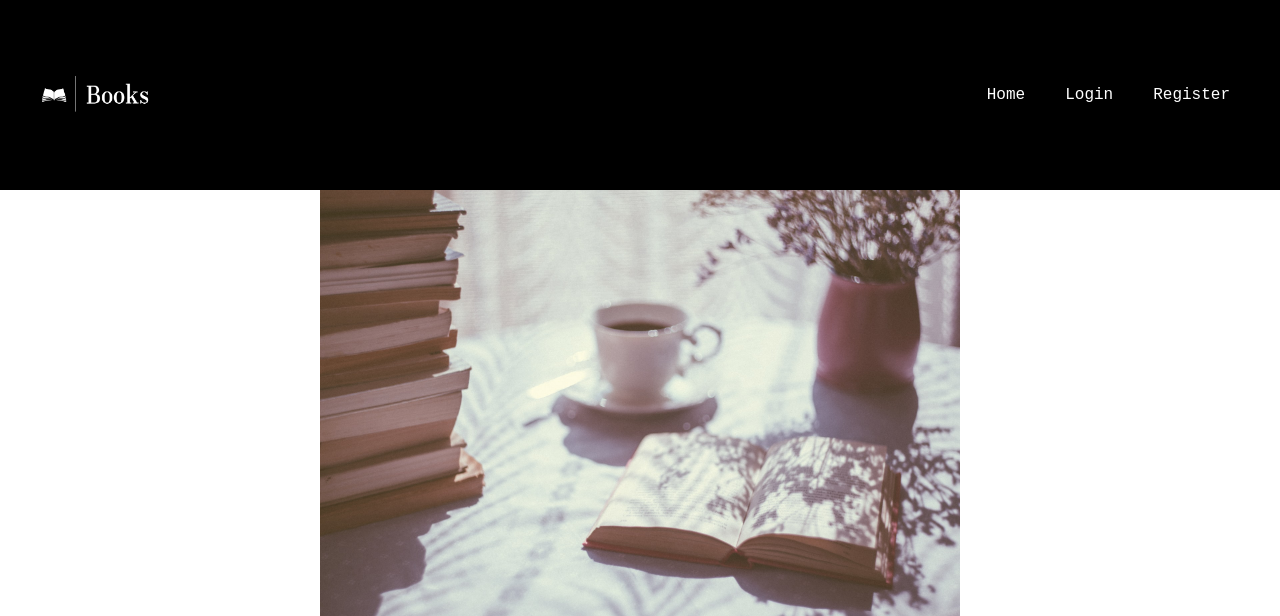
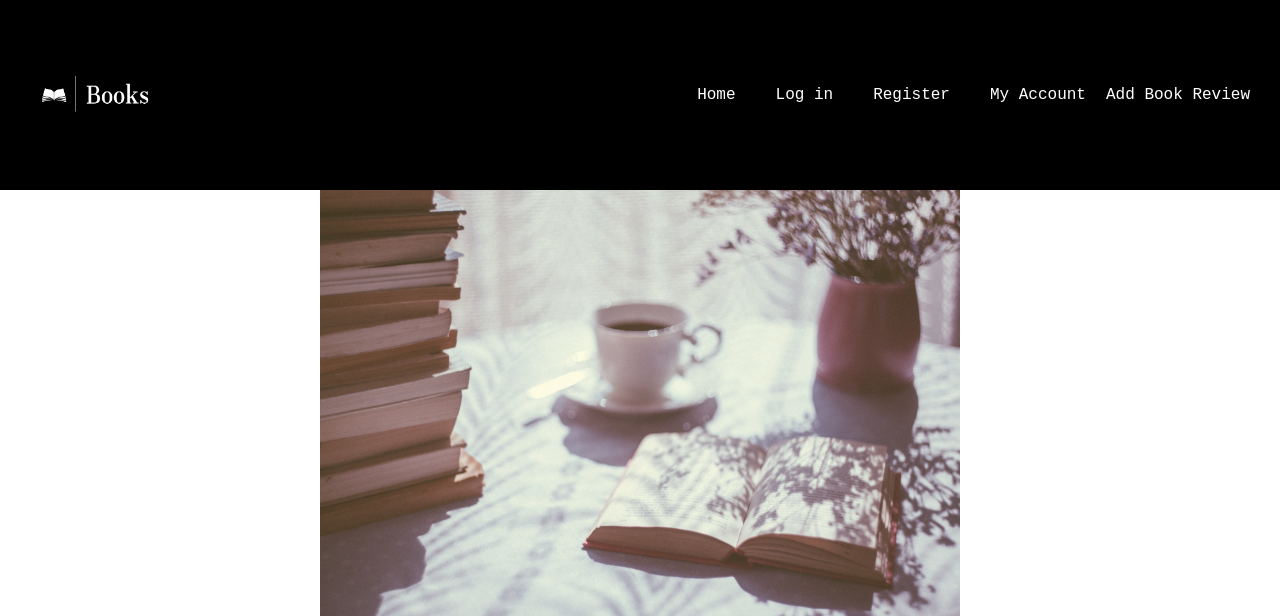
Before and after one commit to IzzySoprano/Books-MS3, a Flask app: page / in a window 1280 px wide. Shown: the top 616 px of the page. Run offline with Flask 2, Linux system fonts and the light colour scheme; the visitor is signed in with stand-in values (Sample User, id 1); some libraries are stand-ins or nearby versions.

```diff
--- a/templates/base.html
+++ b/templates/base.html
@@ -20,10 +20,14 @@
       <ul>
         <li><a href="{{ url_for('home') }}">Home</a>
         <li>
-        <li><a href="{{ url_for('login') }}">Login</a>
+        <li><a href="{{ url_for('login') }}">Log in</a>
         <li>
         <li><a href="{{ url_for('register') }}">Register</a>
         <li>
+          {% if session.user %}
+          <li><a href="{{ url_for('home', email=session['user']) }}">My Account</a></li>
+          <li><a href="{{ url_for('home') }}">Add Book Review</a></li>
+          {% endif %}
       </ul>
     </nav>
     {% block content %} {% endblock %}
```
